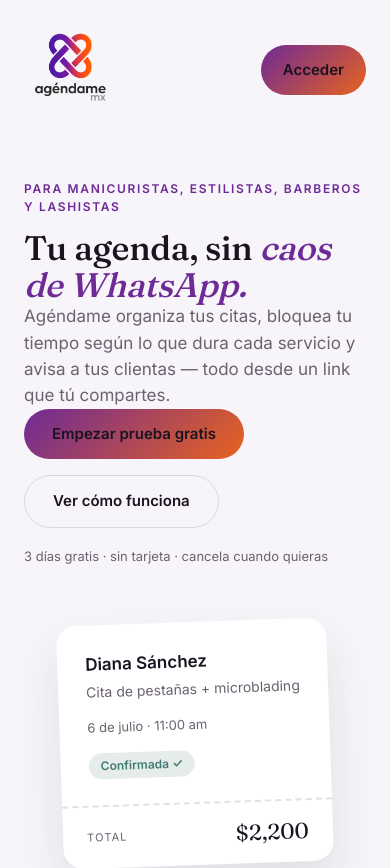
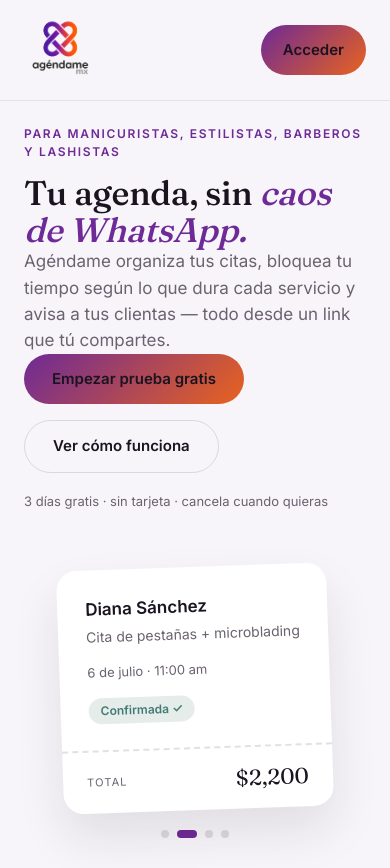
Before and after one commit to uxurimx/agendame, a Next.js app: page / in a window 390 px wide. Shown: the top 868 px of the page. Built offline with nearby package versions, Linux system fonts and the light colour scheme; no server answers; the database is empty.

Commit message:
Fix sticky landing header

```diff
--- a/src/app/globals.css
+++ b/src/app/globals.css
@@ -167,14 +167,22 @@ body {
 }
 
 /* Nav */
-.l-nav         { padding: 24px 0; }
-.l-nav .l-wrap { display: flex; align-items: center; justify-content: space-between; }
-.logo-mark     { display: inline-flex; align-items: center; gap: 9px; }
+.l-nav {
+  position: sticky;
+  top: 0;
+  z-index: 80;
+  padding: 16px 0;
+  background: rgba(247,245,250,0.9);
+  backdrop-filter: blur(14px);
+  border-bottom: 1px solid rgba(26,20,32,0.08);
+}
+.l-nav .l-wrap { display: flex; align-items: center; justify-content: space-between; gap: 20px; }
+.logo-mark     { display: inline-flex; align-items: center; gap: 9px; flex-shrink: 0; }
 .logo-text     { font-family: var(--font-fraunces), Georgia, serif; font-size: 21px; font-style: italic; }
 .logo-text span { color: var(--l-gold); }
 
 /* Hero */
-.hero-l         { padding: 40px 0 90px; }
+.hero-l         { padding: 28px 0 90px; }
 .hero-l .l-wrap { display: grid; grid-template-columns: 1.05fr 0.95fr; gap: 56px; align-items: center; }
 .hero-l h1      { font-size: 46px; line-height: 1.08; letter-spacing: -0.01em; }
 .hero-l h1 em   { color: var(--l-berry); font-style: italic; }
@@ -288,12 +296,20 @@ body {
 
 /* Responsive */
 @media (max-width: 860px) {
+  .l-nav { padding: 14px 0; }
+  .l-nav .l-wrap { gap: 14px; }
+  .logo-mark {
+    max-width: 180px !important;
+    height: 72px !important;
+    flex-basis: 180px !important;
+  }
   .hero-l .l-wrap           { grid-template-columns: 1fr; }
   .hero-visual               { justify-self: center; max-width: 380px; transform: rotate(-2deg); }
   .problem-grid,
   .feature-grid,
   .how-row,
   .price-grid                { grid-template-columns: 1fr; }
+  .hero-l                    { padding-top: 24px; }
   .hero-l h1                 { font-size: 34px; }
   .ticket-split              { flex-direction: column; }
   .ticket-stub               {
--- a/src/app/page.tsx
+++ b/src/app/page.tsx
@@ -42,7 +42,9 @@ export default function LandingPage() {
         {/* ── Nav ── */}
         <nav className="l-nav">
           <div className="l-wrap">
-            <span
+            <Link
+              href="/"
+              aria-label="Ir al inicio"
               className="logo-mark"
               style={{
                 width: "100%",
@@ -59,7 +61,7 @@ export default function LandingPage() {
                 priority
                 style={{ objectFit: "contain", objectPosition: "left top" }}
               />
-            </span>
+            </Link>
             <Link href="/sign-in" className="btn-landing btn-primary-l" style={{ padding: "14px 22px" }}>
               Acceder
             </Link>
```
